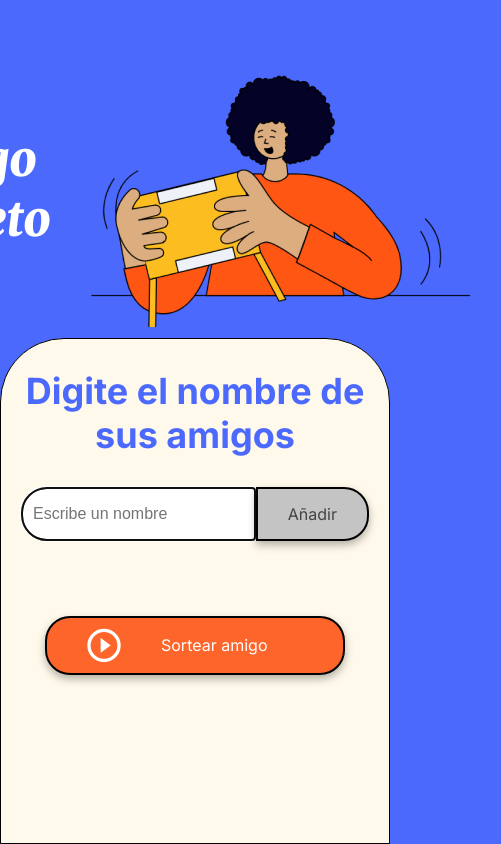
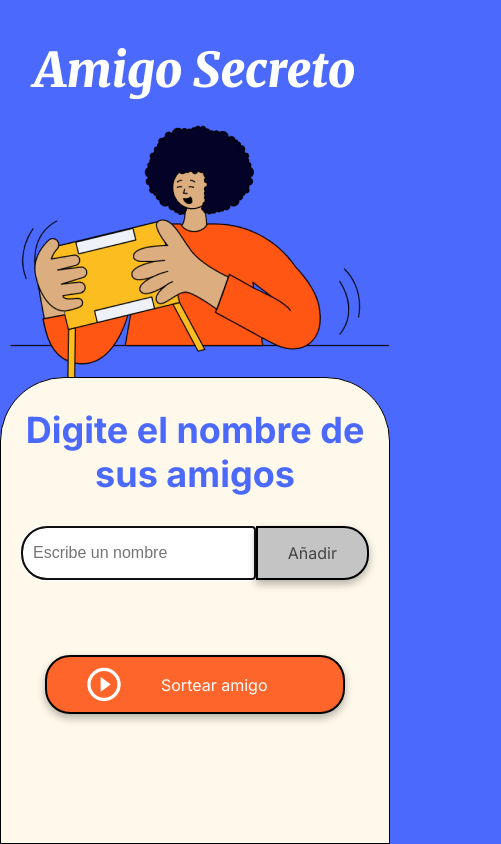
Before and after one commit to FranciscoAgustinGimenez/amigo-secreto, a plain HTML site: page index.html in a window 390 px wide. Shown: the whole page, 501 px wide, since content can reach past the window. Drawn offline with Linux system fonts and the light colour scheme.

Commit message:
Update style.css
Se adaptó el header para resolucion mobil

```diff
--- a/style.css
+++ b/style.css
@@ -160,3 +160,11 @@ ul {
 .button-draw:hover {
     background-color: var(--color-button-hover);
 }
+
+/*Adaptacion para resolucion mobil*/
+@media (max-width: 1200px){
+    .header-banner{
+        display: flex;
+        flex-direction: column;
+    }
+}
```
